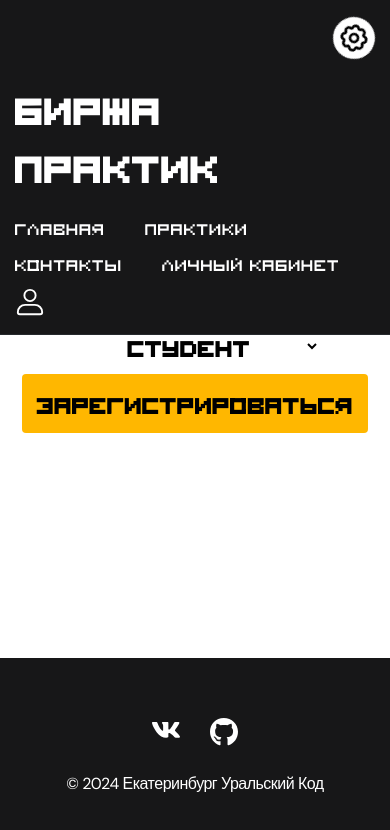
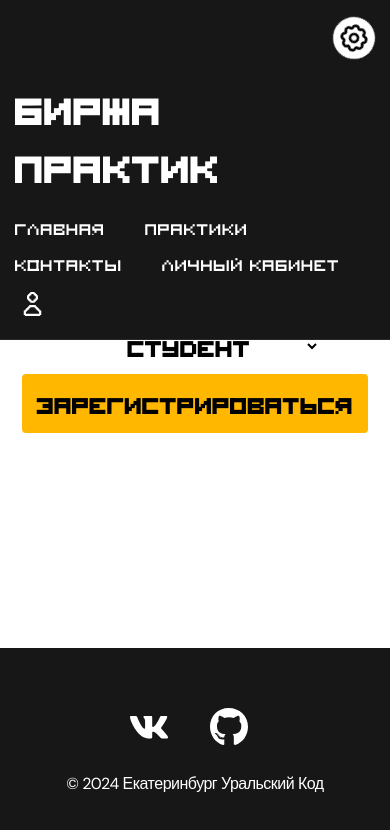
Before and after one commit to m3kskssssssss/web-uralsky-pelmeni, a React (Create React App) app: page /register in a window 390 px wide. Shown: the top 830 px of the page. Built offline with nearby package versions, Linux system fonts and the light colour scheme.

Commit message:
pixel logo kabinet

```diff
--- a/src/components/navbar/style.css
+++ b/src/components/navbar/style.css
@@ -86,9 +86,12 @@
 }
 
 .nav-list__link img {
-    width: 30px; /* Установите нужный размер для иконки */
-    height: 30px; /* Установите нужный размер для иконки */
-    margin-right: 5px; /* Отступ между иконкой и текстом */
+    width: 35px; /* Установите нужный размер для иконки */
+    height: 35px; /* Установите нужный размер для иконки */
+	/*top: -50px;*/
+	/*display: flex;*/
+	/*flex-wrap: wrap;*/
+    /*margin-right: 5px; !* Отступ между иконкой и текстом *!*/
 }
 
 .nav-list__link--active img {
--- a/src/styles/main.css
+++ b/src/styles/main.css
@@ -512,6 +512,6 @@ body {
 	}
 
 	.social__item {
-		width: 28px;
+		width: 50px;
 	}
 }
```
Also changed, not shown: src/img/icons/login.svg.
